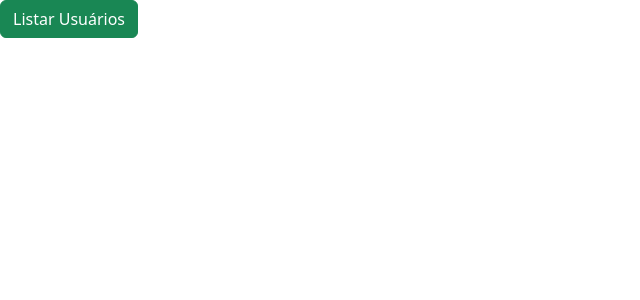
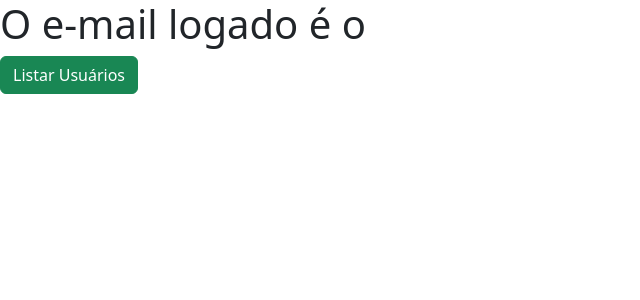
Before and after one commit to dreialcantara/Roda-Front, a React (Create React App) app: page /allusers in a window 1280 px wide. Shown: the top 300 px of the page, without its empty margins (0-640 px from the left). Built offline with nearby package versions, Linux system fonts and the light colour scheme.

Commit message:
Implementado redux para página de login e listar usuarios.

```diff
--- a/package.json
+++ b/package.json
@@ -17,6 +17,7 @@
     "react": "^18.2.0",
     "react-bootstrap": "^2.5.0",
     "react-dom": "^18.2.0",
+    "react-redux": "^8.0.4",
     "react-router-dom": "^6.4.1",
     "react-scripts": "5.0.1",
     "typescript": "^4.8.4",
@@ -45,5 +46,8 @@
       "last 1 firefox version",
       "last 1 safari version"
     ]
+  },
+  "devDependencies": {
+    "@types/react-redux": "^7.1.24"
   }
 }
--- a/src/components/FormLogin/index.tsx
+++ b/src/components/FormLogin/index.tsx
@@ -1,13 +1,17 @@
 import Button from "react-bootstrap/Button";
 import Form from "react-bootstrap/Form";
+import { useDispatch } from "react-redux";
+import { setUser } from "../../store/modules/user";
 
 import "bootstrap/dist/css/bootstrap.min.css";
 import { FormEvent, useState } from "react";
 import { loginUsuario } from "../../services/MainApi/login";
+import { Link } from "react-router-dom";
 
 function FormLogin() {
   const [email, setEmail] = useState<string>("");
   const [password, setPassword] = useState<string>("");
+  const dispatch = useDispatch();
 
   const login = async (event: FormEvent) => {
     event.preventDefault();
@@ -22,9 +26,16 @@ function FormLogin() {
       if (response.status !== 200) {
         return alert("Algo deu errado");
       } else {
-        console.log(response);
-        localStorage.setItem("token", response.data.token);
-        window.location.pathname = "/allusers";
+        console.log(response.data);
+        dispatch(
+          setUser({
+            token: response.data.token,
+            email,
+          })
+        );
+
+        // localStorage.setItem("token", response.data.token);
+        // window.location.pathname = "/allusers";
       }
     } catch (error) {
       alert("Algo deu errado");
@@ -59,12 +70,11 @@ function FormLogin() {
           }}
         />
       </Form.Group>
-      <Form.Group className="mb-3" controlId="formBasicCheckbox">
-        <Form.Check type="checkbox" label="Check me out" />
-      </Form.Group>
+
       <Button variant="primary" type="submit">
         Submit
       </Button>
+      <Link to="/allusers">Listar Usuários</Link>
     </Form>
   );
 }
--- a/src/index.tsx
+++ b/src/index.tsx
@@ -1,12 +1,16 @@
 import React from "react";
 import ReactDOM from "react-dom/client";
+import { Provider } from "react-redux";
 import App from "./App";
+import store from "./store";
 
 const root = ReactDOM.createRoot(
   document.getElementById("root") as HTMLElement
 );
 root.render(
   <React.StrictMode>
-    <App />
+    <Provider store={store}>
+      <App />
+    </Provider>
   </React.StrictMode>
 );
--- a/src/pages/allusers/index.tsx
+++ b/src/pages/allusers/index.tsx
@@ -1,16 +1,20 @@
 import Button from "react-bootstrap/Button";
-import { listarUsuario } from "../../services/MainApi/listarusuarios";
+import { useSelector } from "react-redux";
+import { ListarUsuario } from "../../services/MainApi/listarusuarios";
+import { RootStore } from "../../store";
 
 function AllUsers() {
+  const user = useSelector((store: RootStore) => store.userReduce);
   const listar = async (event: any) => {
     event.preventDefault();
 
     try {
-      const response = await listarUsuario();
+      const response = await ListarUsuario(user.token);
       if (response.status !== 200) {
+        console.log(response.data);
         return alert("Algo deu errado");
       } else {
-        console.log(response);
+        console.log(response.data);
       }
     } catch (error) {
       alert("Algo deu errado");
@@ -19,9 +23,10 @@ function AllUsers() {
 
   return (
     <>
+      <h1>O e-mail logado é o {user.email}</h1>
       <Button variant="success" onClick={listar}>
         Listar Usuários
-      </Button>{" "}
+      </Button>
     </>
   );
 }
--- a/src/services/MainApi/listarusuarios.ts
+++ b/src/services/MainApi/listarusuarios.ts
@@ -1,8 +1,6 @@
 import baseApi from "./config";
 
-export function listarUsuario() {
-  const token = localStorage.getItem("token");
-
+export function ListarUsuario(token: any) {
   return baseApi.get("/user/alluser", {
     headers: { Authorization: `Bearer ${token}` },
   });
--- /dev/null
+++ b/src/store/index.ts
@@ -0,0 +1,12 @@
+import { configureStore } from "@reduxjs/toolkit";
+import userReduce from "./modules/user";
+
+const store = configureStore({
+  reducer: {
+    userReduce,
+  },
+});
+
+export type RootStore = ReturnType<typeof store.getState>;
+
+export default store;
--- /dev/null
+++ b/src/store/modules/user/index.ts
@@ -0,0 +1,33 @@
+import { createSlice } from "@reduxjs/toolkit";
+
+interface UserState {
+  token?: string;
+  email?: string;
+  isLogged: boolean;
+}
+const userReduce = createSlice({
+  name: "user",
+  initialState: {
+    isLogged: false,
+  } as UserState,
+  reducers: {
+    setUser(state, action) {
+      Object.assign(state, {
+        token: action.payload.token,
+        email: action.payload.email,
+        isLogged: true,
+      });
+    },
+    removeUser(state, action) {
+      Object.assign(state, {
+        token: undefined,
+        email: undefined,
+        isLogged: false,
+      });
+    },
+  },
+});
+
+export const { setUser, removeUser } = userReduce.actions;
+
+export default userReduce.reducer;
```
Also changed, not shown: 1 other file (tests, documents, lock files or other folders).
